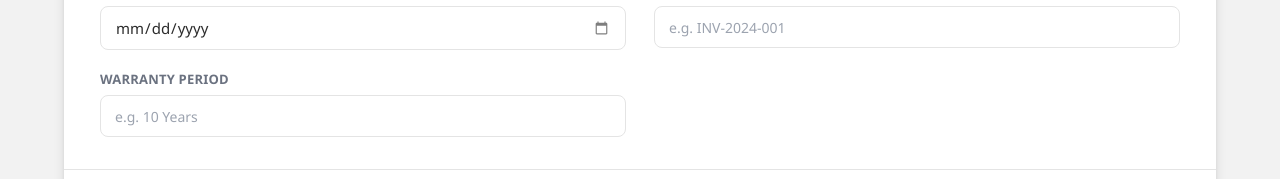
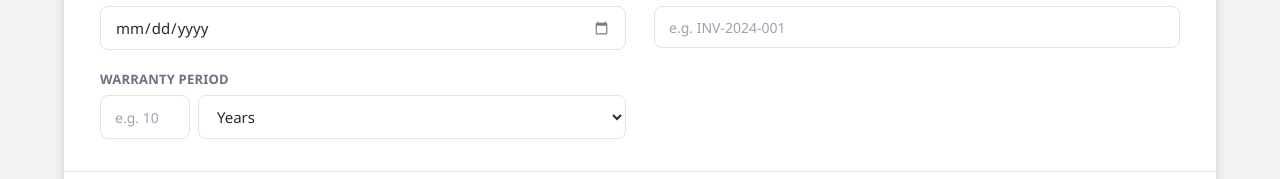
Before and after one commit to abujawed11/warranty-gen, a React app in the folder frontend/: page / in a window 1280 px wide. Shown: the part 621-800 px from the top of the page. Built offline with nearby package versions, Linux system fonts and the light colour scheme; the HTML template or start-up script is replaced by a standard one.

Commit message:
input period format changed

```diff
--- a/frontend/src/App.css
+++ b/frontend/src/App.css
@@ -325,6 +325,22 @@ input[type="number"] { -moz-appearance: textfield; }
   letter-spacing: .4px;
   text-align: center;
   line-height: 1.3;
+}
+
+/* ── Warranty period two-part input ──────────────────── */
+.warranty-period-input {
+  display: flex;
+  gap: 8px;
+}
+
+.warranty-period-number {
+  width: 90px;
+  flex-shrink: 0;
+}
+
+.warranty-period-unit {
+  flex: 1;
+  cursor: pointer;
 }
 
 /* ── Disabled input style ─────────────────────────────── */
--- a/frontend/src/App.jsx
+++ b/frontend/src/App.jsx
@@ -20,7 +20,8 @@ const INITIAL_FORM = {
 
   dateOfDispatch: '',
   invoicePONumber: '',
-  warrantyPeriod: '',
+  warrantyNumber: '',
+  warrantyUnit: 'Years',
   materialPartName: '',
   quantityKWp: '',
   remarks: '',
@@ -64,7 +65,14 @@ export default function App() {
     f.method = 'POST'
     const base = import.meta.env.VITE_API_URL || ''
     f.action = `${base}/api/download-certificate`
-    Object.entries(form).forEach(([key, value]) => {
+    const payload = {
+      ...form,
+      warrantyPeriod: form.warrantyNumber ? `${form.warrantyNumber} ${form.warrantyUnit}` : '',
+    }
+    delete payload.warrantyNumber
+    delete payload.warrantyUnit
+
+    Object.entries(payload).forEach(([key, value]) => {
       const input = document.createElement('input')
       input.type  = 'hidden'
       input.name  = key
@@ -227,13 +235,30 @@ export default function App() {
                 onChange={handleChange}
                 placeholder="e.g. INV-2024-001"
               />
-              <FormInput
-                label="Warranty Period"
-                name="warrantyPeriod"
-                value={form.warrantyPeriod}
-                onChange={handleChange}
-                placeholder="e.g. 10 Years"
-              />
+              <div className="form-field">
+                <label className="form-label">Warranty Period</label>
+                <div className="warranty-period-input">
+                  <input
+                    className="form-input warranty-period-number"
+                    type="number"
+                    name="warrantyNumber"
+                    value={form.warrantyNumber}
+                    onChange={handleChange}
+                    placeholder="e.g. 10"
+                    min="1"
+                    autoComplete="off"
+                  />
+                  <select
+                    className="form-input warranty-period-unit"
+                    name="warrantyUnit"
+                    value={form.warrantyUnit}
+                    onChange={handleChange}
+                  >
+                    <option value="Months">Months</option>
+                    <option value="Years">Years</option>
+                  </select>
+                </div>
+              </div>
             </div>
           </section>
 
--- a/frontend/src/components/CertificatePreview.jsx
+++ b/frontend/src/components/CertificatePreview.jsx
@@ -59,7 +59,7 @@ export default function CertificatePreview({ data }) {
           </tr>
           <tr>
             <td className="cp-info-label">Warranty Period:</td>
-            <td className="cp-info-value">{data.warrantyPeriod ? `${data.warrantyPeriod} from the date of dispatch and as per the terms below` : '—'}</td>
+            <td className="cp-info-value">{data.warrantyNumber ? `${data.warrantyNumber} ${data.warrantyUnit} from the date of dispatch and as per the terms below` : '—'}</td>
           </tr>
         </tbody>
       </table>
```
